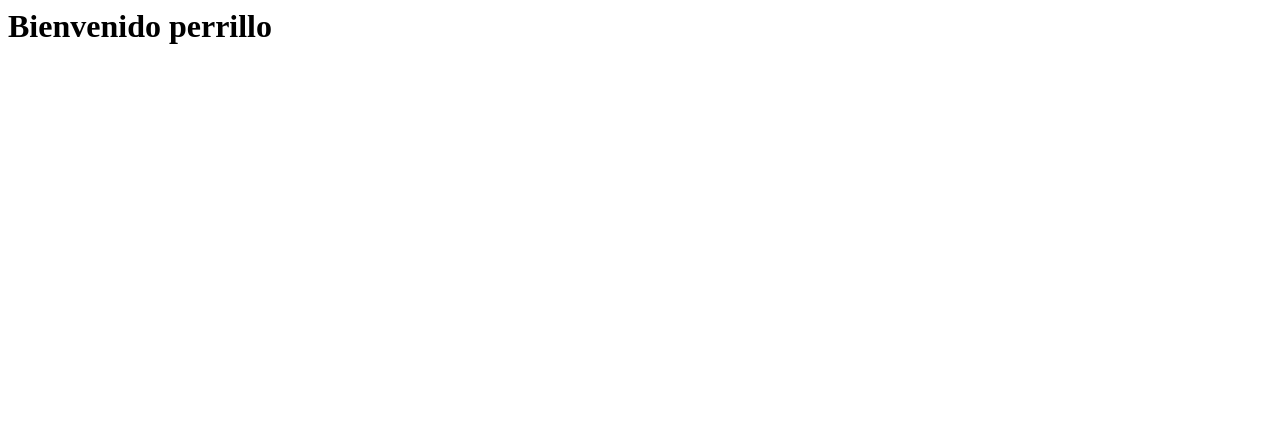
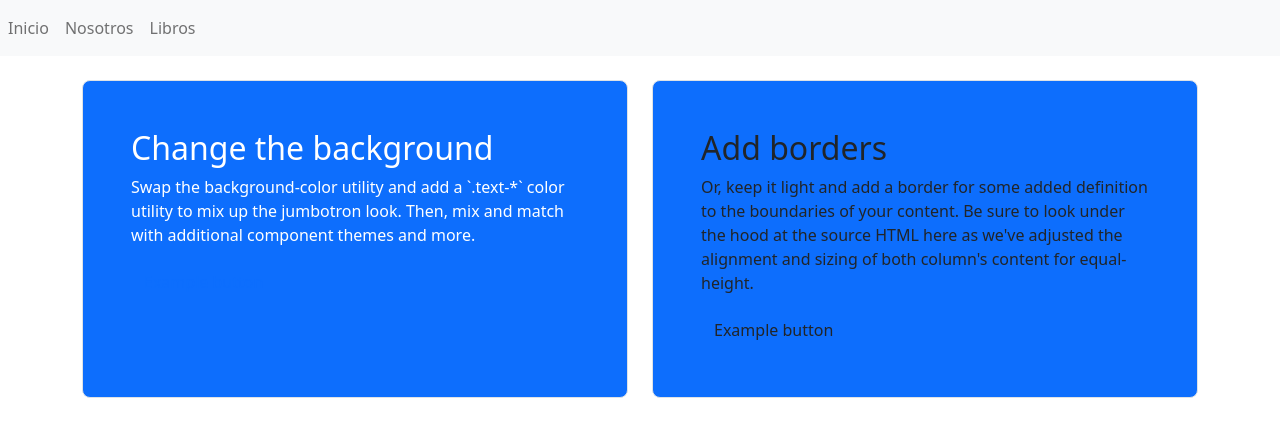
Before and after one commit to Ivantroski/crud-django, a Django app: page / in a window 1280 px wide. Shown: the top 437 px of the page. Run offline with Django 4.2, Linux system fonts and the light colour scheme.

Commit message:
menu con urls

```diff
--- a/libreria/templates/base.html
+++ b/libreria/templates/base.html
@@ -17,15 +17,16 @@
 <body>
     <nav class="navbar navbar-expand navbar-light bg-light">
         <div class="nav navbar-nav">
-            <a class="nav-item nav-link" href="#">Inicio</a>
-            <a class="nav-item nav-link" href="">Nosotros</a>
-            <a class="nav-item nav-link" href="#">Libros</a>
+            <a class="nav-item nav-link" href="{% url 'inicio' %}">Inicio</a>
+            <a class="nav-item nav-link" href="{% url 'nosotros' %}">Nosotros</a>
+            <a class="nav-item nav-link" href="{% url 'libros' %}">Libros</a>
         </div>
     </nav>
 
     <div class="container">
         <div class="row">
             <div class="col-12">
+              <br>
                 {% block contenido%}   {% endblock %}
             </div>
         </div>
--- a/libreria/templates/libros/index.html
+++ b/libreria/templates/libros/index.html
@@ -6,7 +6,7 @@
 
     <div class="card">
         <div class="card-header">
-            Listar Libros
+            <a name="" id="" class="btn btn-primary" href="{% url 'crear' %}" role="button">Agregar Libro</a>
         </div>
         <div class="card-body">
             <h4 class="card-title">Libros</h4>
--- /dev/null
+++ b/libreria/templates/paginas/inicio.html
@@ -0,0 +1,30 @@
+{%extends "base.html" %}
+
+{% block titulo%} Nosotros {% endblock %}
+
+{% block contenido%}
+
+    <div class="row align-items-md-stretch">
+        <div class="col-md-6">
+            <div
+                class="h-100 p-5 text-white bg-primary border rounded-3">
+                <h2>Change the background</h2>
+                <p>Swap the background-color utility and add a `.text-*` color utility to mix up the jumbotron look. Then,
+                    mix and match with additional component themes and more.</p>
+                <button class="btn btn-outline-primary" type="button">Example button</button>
+            </div>
+        </div>
+        <div class="col-md-6">
+            <div
+                class="h-100 p-5 bg-primary border rounded-3">
+                <h2>Add borders</h2>
+                <p>Or, keep it light and add a border for some added definition to the boundaries of your content. Be sure
+                    to look under the hood at the source HTML here as we've adjusted the alignment and sizing of both
+                    column's content for equal-height.</p>
+                <button class="btn Swap the background-color utility and add a `.text-*` color utility to mix up the jumbotron look. Then,
+                    mix and match with additional component themes and more." type="button">Example button</button>
+            </div>
+        </div>
+    </div>
+
+{% endblock %}
--- a/libreria/urls.py
+++ b/libreria/urls.py
@@ -5,4 +5,5 @@ urlpatterns= [
     path('', views.inicio, name="inicio"),
     path('nosotros', views.nosotros, name="nosotros"),
     path('libros', views.libros, name="libros"),
+    path('crear-libro', views.crear, name="crear"),
 ]
--- a/libreria/views.py
+++ b/libreria/views.py
@@ -3,10 +3,13 @@ from django.http import HttpResponse
 # Create your views here.
 
 def inicio(request):
-    return HttpResponse("<h1>Bienvenido perrillo</h1>")
+    return render(request, 'paginas/inicio.html')
 
 def nosotros(request):
     return render(request, 'paginas/nosotros.html')
 
 def libros(request):
     return render(request, 'libros/index.html')
+
+def crear(request):
+    return render(request, 'libros/crear.html')
```
